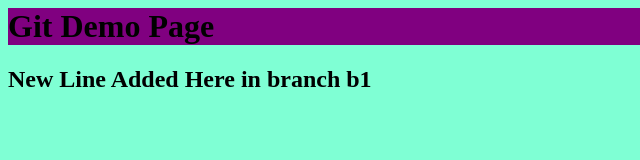
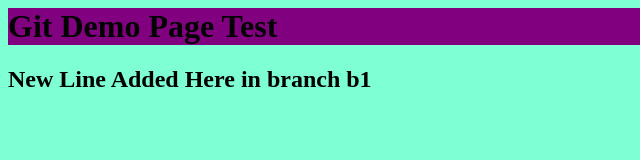
Before and after one commit to falhumai96/Test1, a plain HTML site: page index.html in a window 1280 px wide. Shown: the full height of the page, 0-640 px from the left. Drawn offline with Linux system fonts and the light colour scheme.

Commit message:
Update index.html

```diff
--- a/index.html
+++ b/index.html
@@ -8,7 +8,7 @@
         <link rel="stylesheet" href="styles.css">
     </head>
     <body>
-        <h1>Git Demo Page</h1>
+        <h1>Git Demo Page Test</h1>
         <h2>New Line Added Here  in branch b1</h2>
         <script src="app.js"></script>
     </body>
```
